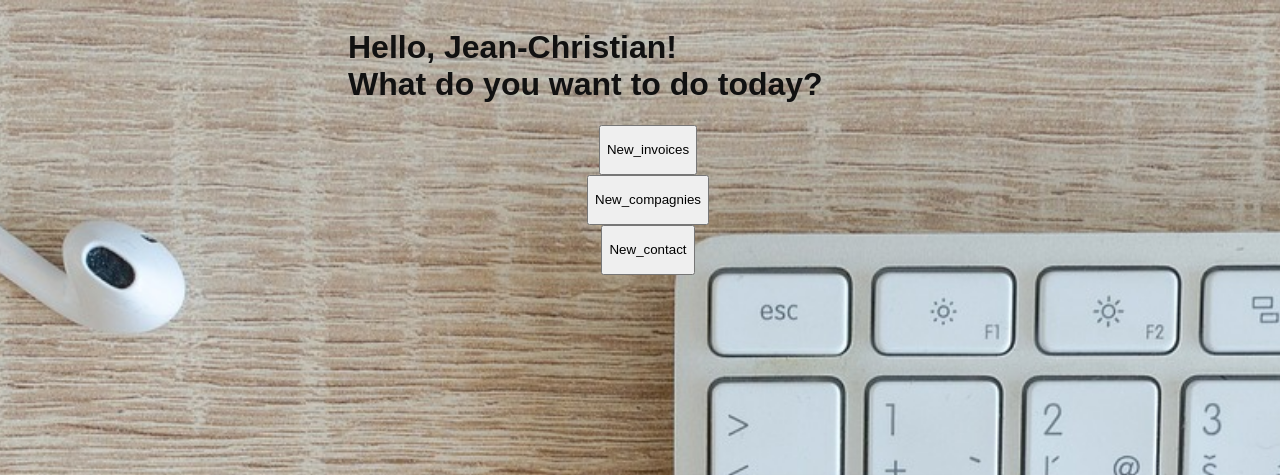
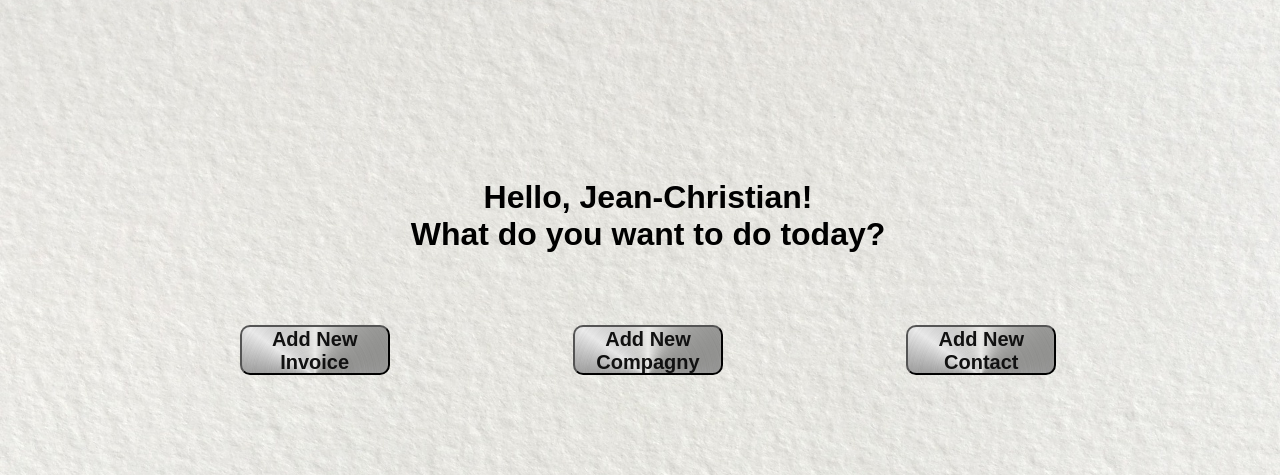
Before and after one commit to JPRA-Dev/PHP-challenge-2, a PHP site: page /admin in a window 1280 px wide. Shown: the top 475 px of the page. Run offline with PHP 8.4, Linux system fonts and the light colour scheme; grey boxes are pictures that could not be loaded.

Commit message:
fin form et css table

```diff
--- a/public/css/addinvoice.css
+++ b/public/css/addinvoice.css
@@ -3,17 +3,15 @@ body{
     flex-direction: column;
     align-items: center;
     width: 100%;
-    height: 100%;
+    height: 900px;
     font-family: Arial, Helvetica, sans-serif;
-    /*background-color: #fefce0;*/
     background-image: url(../images/backgroundpc.jpg);
-    background-position: top;
-    background-repeat: no-repeat;
+    background-position: center;
     background-size: cover;
 
 
+
 }
-
 
 .container{
     display: flex;
@@ -21,19 +19,20 @@ body{
     align-items: center;
     width: 600px;
     height: 400px;
-    margin-top: 200px;
+    margin-top: 270px;
     border-radius: 10px;
-    /*background: linear-gradient(red,#79AACB,#fefce0);*/
-    background-image:url(../images/background1.jpg);
-    background-position: right;
-    background-size: contain;
-    box-shadow: 15px 10px 10px #111;
+    background-repeat: no-repeat;
+    background-position: bottom;
+    box-shadow: 10px 5px 25px #111;
 
 }
+
 h1{
     display: flex;
     color: #111;
     font-weight: bold;
+    font-size:40px;
+    border-bottom: 4px solid #111;
 
 }
 .container1{
@@ -43,10 +42,12 @@ h1{
     margin-top: 0px;
     color: #111;
 
+
 }
 .invoicenumber{
 height: 50px;
 font-weight: bold;
+
 }
 .date{
     height: 50px;
@@ -71,6 +72,7 @@ font-weight: bold;
     width: 350px;
     height: 20px;
     border-radius: 5px;
+
 }
 .submit{
 
@@ -79,7 +81,9 @@ font-weight: bold;
     border-radius: 10px;
     font-weight: bold;
     background-image: url(../images/backgroundbutton.jpg);
+    background-size: cover;
     color: #111;
+    font-size: 20px;
     margin: 0 auto;
     transition: transform .2s; /* Animation */
 }
--- /dev/null
+++ b/public/css/styleindex.css
@@ -0,0 +1,110 @@
+body{
+    display: flex;
+    flex-direction: column;
+    align-items: center;
+    width: 100%;
+    height: auto;
+    font-family: Arial, Helvetica, sans-serif;
+    background-image: url(../images/backgroundpapier.jpg);
+    background-position: center;
+    background-size: cover;
+
+}
+.addbutton{
+display: flex;
+flex-direction: column;
+margin-top: 150px;
+
+
+
+}
+
+.title1{
+    display: flex;
+    justify-content: center;
+    text-align: center;
+
+
+
+
+}
+.add{
+    display: flex;
+    justify-content: space-around;
+    margin-top: 50px;
+
+}
+.button{
+
+    height: 80PX;
+
+}
+.submit{
+
+    width: 150px;
+    height: 50px;
+    border-radius: 10px;
+    font-weight: bold;
+    background-image: url(../images/backgroundbutton.jpg);
+    background-size: cover;
+    color: #111;
+    font-size: 20px;
+    margin: 0 auto;
+    transition: transform .2s; /* Animation */
+}
+.submit:hover{
+    transform: scale(1.1);
+}
+.container{
+    display: flex;
+    flex-direction: column;
+    margin-top: 100px;
+    width: 1000px;
+
+
+
+
+}
+
+.container1 {
+display: flex;
+flex-direction: column;
+width: 500px;
+height: 200px;
+margin-left: 25px;
+margin-right: 20px;
+margin-bottom: 20px;
+
+}
+.container2{
+    display: flex;
+    flex-direction: column;
+    width: 500px;
+    height: 200px;
+
+
+
+}
+.container3{
+    display: flex;
+    flex-direction: column;
+    width: 500px;
+    height: 180px;
+
+
+}
+
+.column{
+    font-size: 14px;
+    background-color:gray;
+    color: #fff;
+
+}
+.row1{
+    font-size: 12px;
+
+}
+.row2{
+    font-size: 12px;
+    background-color: gainsboro;
+}
--- a/src/Views/admin/addinvoice.php
+++ b/src/Views/admin/addinvoice.php
@@ -1,9 +1,9 @@
 <?php
 ?>
-<div class="transbox">
+
    <main >
         <div class="container">
-        <h1>Add invoice </h1>
+        <h1>Add a new invoice </h1>
 	      <div class="container1">
 	         <form action="" method="post">
 		         <div class="invoicenumber">
@@ -38,4 +38,3 @@
         </div>
        </div>
    </main>
-</div>
--- a/src/Views/admin/index.php
+++ b/src/Views/admin/index.php
@@ -1,184 +1,185 @@
 <?php
 ?>
-
-
  <main>
-    <h1>Hello, Jean-Christian! <br>
-What do you want to do today?</h1>
-
+        <div class="addbutton">
+         <div class="title1">
+           <h1>Hello, Jean-Christian!<br> What do you want to do today?</h1>
+         </div>
+          <div class="add">
                 <div class="button">
-<input class="favorite styled"
-       type="button"
-       value="New_invoices">
-
+                <input  type="hidden" name="token" value="<">
+                <button class="submit" type="submit" name="addinvoice">Add New Invoice</button>
                 </div>
 
                 <div class="button">
-<input class="favorite styled"
-       type="button"
-       value="New_compagnies">
-
+                <input  type="hidden" name="token" value="<">
+                <button class="submit" type="submit" name="addcompany">Add New Compagny</button>
                 </div>
 
                 <div class="button">
-<input class="favorite styled"
-       type="button"
-       value="New_contact">
-
+                <input  type="hidden" name="token" value="<">
+                <button class="submit" type="submit" name="addcontact">Add New Contact</button>
+                </div>
+          </div>
           </div>
 
 
+<div class="container">
 
-<div class="container">
-<table>
-   <caption class="table_last_invoices">Last Invoices </caption>
-   <div class="colum">
+<table class="container1">
+
+   <theader class="theader">
        <tr>
+           <th class="title" colspan="4">Last Invoices</th>
+       </tr>
+       <tr class="column">
            <th>Invoice Number</th>
            <th>Dates</th>
            <th>compagny</th>
            <th></th>
       </tr>
-</div>
-<div class="table_body">
-   <tr>
+   </theader>
+   <tbody class="tbody">
+      <tr class="row1">
           <td>F20190404-004</td>
           <td>04/04/2019</td>
           <td>Jouets Jean-Michel</td>
           <td>🗑️</td>
       </tr>
-   <tr>
+      <tr class="row2">
           <td>F20190404-004</td>
           <td>04/04/2019</td>
           <td>Dundler Mifflin</td>
           <td>🗑️</td>
       </tr>
-   <tr>
+      <tr class="row1">
           <td>F20190404-003</td>
           <td>04/04/2019</td>
           <td>Pierre Cailloux</td>
           <td>🗑️</td>
       </tr>
-   <tr>
+      <tr class="row2">
           <td>F20190404-001</td>
           <td>04/04/2019</td>
           <td>Pied Pipper</td>
           <td>🗑️</td>
       </tr>
-   <tr>
+      <tr class="row1">
           <td>F20190403-654</td>
           <td>03/04/2019</td>
           <td>Raviga</td>
           <td>🗑️</td>
       </tr>
-   </div>
+  </tbody>
+ </table>
 
-</table>
-</div>
 
-<div class="container">
-<table>
-   <caption class="table_last_compagnies">Last Compagnies</caption>
-   <div class="colum">
+    <table class="container2">
+
+        <theader class="theader">
              <tr>
+                 <th class="title" colspan="5">Last Companies</th>
+             </tr>
+             <tr class="column">
                  <th>Names</th>
                  <th>TVA</th>
                  <th>country</th>
-       <th>Compagnies</th>
-       <th></th>//delete
+                 <th>Type</th>
+                 <th></th>
              </tr>
-</div>
-<div class="table_body">
-   <tr>
+        </theader>
+        <tbody class="tbody">
+             <tr class="row1">
                  <td>Raviga</td>
                  <td>US456 654 342</td>
                  <td>United States</td>
                  <td>Fournisseur</td>
                  <td>🗑️</td>
              </tr>
-   <tr>
+             <tr class="row2">
                 <td>Dunder Mifflin</td>
                 <td>US678 765 765</td>
                 <td>United States</td>
                 <td>Clients</td>
                 <td>🗑️</td>
              </tr>
-   <tr>
+             <tr class="row1">
                  <td>Pierre Cailloux</td>
                  <td>FR 678 908 654</td>
                  <td>France</td>
                  <td>Fournisseur</td>
                  <td>🗑️</td>
              </tr>
-   <tr>
+             <tr class="row2">
                 <td>Belgalol</td>
                 <td>BE0876 654 665</td>
                 <td>Belgique</td>
                 <td>Fournisseur</td>
                 <td>🗑️</td>
              </tr>
-   <tr>
+             <tr class="row1">
                  <td>Jouets Jean-Michel</td>
                  <td>FR 677 544 000</td>
                  <td>France</td>
                  <td>Clients</td>
                  <td>🗑️</td>
              </tr>
-   </div>
+         </tbody>
+ </table>
 
-</table>
-</div>
 
-<div class="container">
-<table>
-   <caption class="table_last_contact">Last Compagnies</caption>
-   <div class="colum">
+
+    <table class="container3">
+
+          <theader class="theader">
                 <tr>
+                     <th class="title" colspan="5">Last Companies</th>
+                </tr>
+                 <tr class="column">
                      <th>Names</th>
                      <th>phone</th>
                      <th>E-mail</th>
                      <th>compagny</th>
                      <th></th>
                  </tr>
-</div>
-<div class="table_body">
-   <tr>
+           </theader>
+           <tbody class="tbody">
+                 <tr class="row1">
                      <td>Peter Gregory</td>
                      <td>555-4567</td>
                      <td>peter.gregory@raviga.com</td>
                      <td>Raviga</td>
                      <td>🗑️</td>
                  </tr>
-   <tr>
+                 <tr class="row2">
                      <td>Cameron Howe</td>
                      <td>555-78967</td>
                      <td>cam.howe@mutiny.net</td>
                      <td>Mutiny</td>
                      <td>🗑️</td>
                  </tr>
-   <tr>
+                 <tr class="row1">
                      <td>Gavin Belson</td>
                      <td>555-4213</td>
                      <td>gavin@hooli.com</td>
                      <td>Hoolir</td>
                      <td>🗑️</td>
                  </tr>
-   <tr>
+                 <tr class=row2>
                      <td>Jiang Yang</td>
                      <td>555-4567</td>
                      <td>jian.yan@phoque.off</td>
                      <td>Phoque Off</td>
                      <td>🗑️</td>
                  </tr>
-   <tr>
+                 <tr class="row1">
                      <td>Bertram Gilfoyle</td>
                      <td>555-098</td>
                      <td>gilfoyle@piedpiper.com</td>
                      <td>Pied Piper</td>
                      <td>🗑️</td>
                  </tr>
-   </div>
-
+           </tbody>
     </table>
  </div>
 </main>
--- a/src/Views/templates/header.php
+++ b/src/Views/templates/header.php
@@ -6,7 +6,7 @@
     <meta charset="UTF-8">
     <meta name="viewport" content="width=device-width, initial-scale=1">
     <meta http-equiv="X-UA-Compatible" content="ie=edge">
-    <link rel="stylesheet" href="../css/addinvoice.css">
+    <link rel="stylesheet" href="../css/styleindex.css">
     <title>COGIP</title>
 </head>
 <body>
```
Also changed, not shown: public/css/addcompany.css (added, +94 -0 lines), public/css/addcontact.css (+21 -14 lines), public/css/login.css (added, +86 -0 lines), src/Views/admin/addcompany.php (+43 -3 lines), src/Views/admin/addcontact.php (+4 -4 lines), src/Views/login.php (+28 -3 lines), public/css/index.css (deleted), public/images/background.jpg (deleted), public/images/background4.jpg (deleted), public/images/backgroundJM.jpg (renamed from public/images/backgroungJM.jpg), public/images/backgroundcompta.jpg (added). Lines whose indentation alone changed are shown as unchanged.
